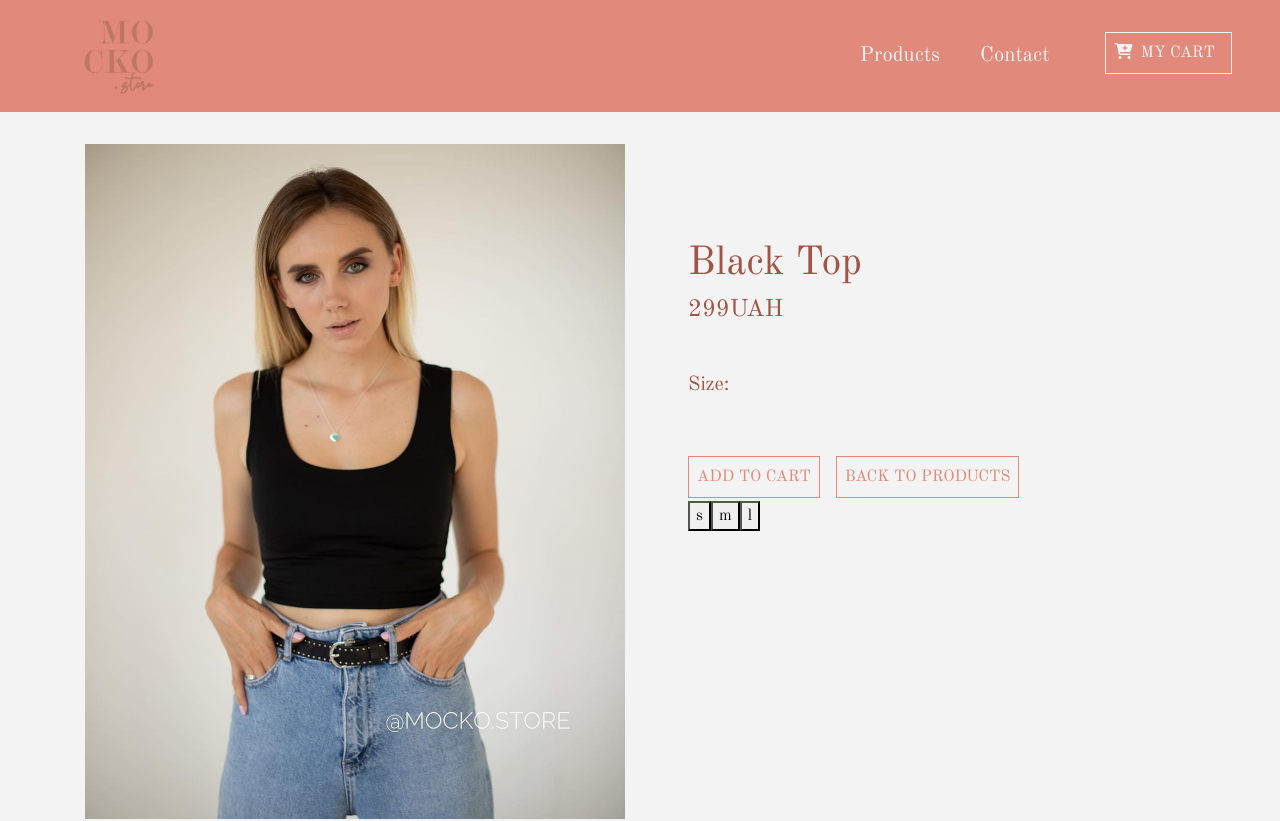
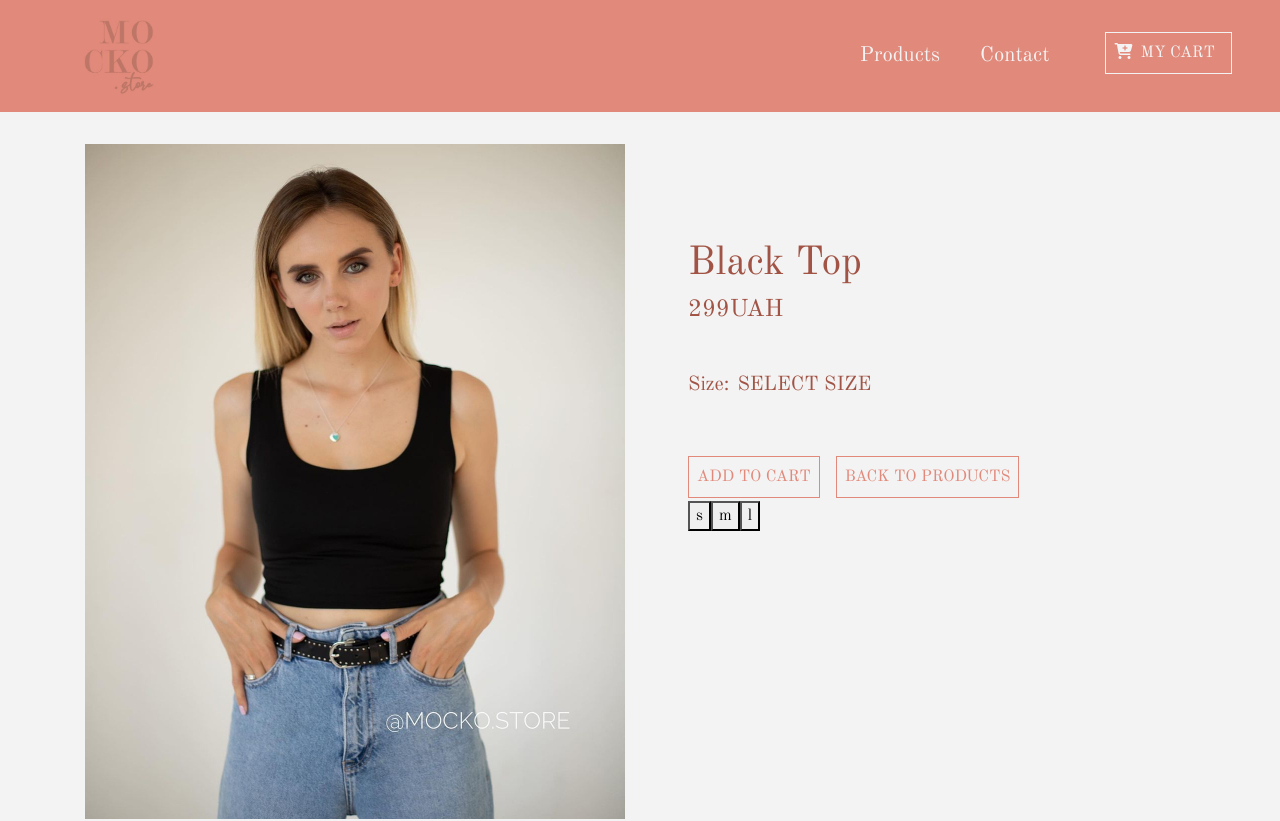
Before and after one commit to veronikadumalo/e-commerce, a React (Create React App) app: page /details in a window 1280 px wide. Shown: the top 821 px of the page. Built offline with nearby package versions, Linux system fonts and the light colour scheme.

Commit message:
change the initial size value and create new value size

```diff
--- a/src/components/Details.js
+++ b/src/components/Details.js
@@ -16,7 +16,7 @@ export default class Details extends Component {
         return (
             <ProductConsumer>
                 {value => {
-                    const { id, title, price, inCart, selectedSize } = value.detailProduct;
+                    const { id, title, price, inCart, selectedSize, size} = value.detailProduct;
 
                     return (
 
@@ -30,7 +30,7 @@ export default class Details extends Component {
                                     <h4>{price}<span className="text-uppercase">uah</span></h4>
                                     <div className="row mx-auto my-5 align-items-end">
                                         <h5 className="mr-2">size:</h5>
-                                        <h5 className="">{selectedSize}</h5>
+                                        <h5 className="text-uppercase">{selectedSize}</h5>
                                     </div>
                                     <div >
                                         <button className="detail-button mr-3"
--- a/src/context.js
+++ b/src/context.js
@@ -25,6 +25,7 @@ class ProductProvider extends Component {
     sSize = (id) => {
         const product = this.getItem(id);
         product.selectedSize = "s";
+        product.size = true;
         this.setState(() => {
             return { detailProduct: product }
         });
--- a/src/data.js
+++ b/src/data.js
@@ -5,7 +5,8 @@ export const storeProducts = [{
     img: "img/black-top.jpg",
     imgOver: "img/black-top2.jpg",
     moreImg: ["img/black-top.jpg", "img/black-top2.jpg", "img/black-top3.jpg",  "img/black-top5.jpg"],
-    selectedSize: null,
+    selectedSize: "select size",
+    size: false,
     inCart: false,
     count: 0,
     total: 0
@@ -16,7 +17,8 @@ export const storeProducts = [{
         img: "img/beige-top.jpg",
         imgOver: "img/beige-top1.jpg",
     moreImg: ["img/beige-top.jpg", "img/beige-top1.jpg", "img/beige-top2.jpg","img/beige-top3.jpg","img/beige-top4.jpg",],
-    selectedSize: null,
+    selectedSize: "select size",
+        size: false,
     inCart: false,
     count: 0,
     total: 0
@@ -27,7 +29,8 @@ export const storeProducts = [{
         img: "img/blue-electrician-longsleeve.jpg",
         imgOver: "img/blue-electrician-longsleeve3.jpg",
     moreImg: ["img/blue-electrician-longsleeve.jpg","img/blue-electrician-longsleeve1.jpg","img/blue-electrician-longsleeve2.jpg","img/blue-electrician-longsleeve3.jpg",],
-    selectedSize: null,
+        selectedSize: "select size",
+        size: false,
     inCart: false,
     count: 0,
     total: 0
@@ -38,7 +41,8 @@ export const storeProducts = [{
         img: "img/white-longsleeve.jpg",
         imgOver: "img/white-longsleeve1.jpg",
     moreImg: ["img/white-longsleeve.jpg", "img/white-longsleeve1.jpg", "img/white-longsleeve2.jpg", "img/white-longsleeve3.jpg"],
-    selectedSize: null,
+        selectedSize: "select size",
+        size: false,
     inCart: false,
     count: 0,
     total: 0
@@ -49,7 +53,8 @@ export const storeProducts = [{
         img: "img/black-longsleeve.jpg",
         imgOver: "img/black-longsleeve1.jpg",
     moreImg: ["img/black-longsleeve.jpg", "img/black-longsleeve1.jpg", "img/black-longsleeve2.jpg", "img/black-longsleeve3.jpg"],
-    selectedSize: null,
+        selectedSize: "select size",
+        size: false,
     inCart: false,
     count: 0,
     total: 0
@@ -60,7 +65,8 @@ export const storeProducts = [{
         img: "img/white-tshirt.jpg",
         imgOver: "img/white-tshirt1.jpg",
     moreImg: ["img/white-tshirt.jpg","img/white-tshirt1.jpg"],
-    selectedSize: null,
+        selectedSize: "select size",
+        size: false,
     inCart: false,
     count: 0,
     total: 0
@@ -71,7 +77,8 @@ export const storeProducts = [{
         img: "img/black-tshirt.jpg",
         imgOver: "img/black-tshirt1.jpg",
     moreImg: ["img/black-tshirt.jpg", "img/black-tshirt1.jpg", "img/black-tshirt2.jpg", "img/black-tshirt3.jpg"],
-    selectedSize: null,
+        selectedSize: "select size",
+        size: false,
     inCart: false,
     count: 0,
     total: 0
@@ -82,7 +89,8 @@ export const storeProducts = [{
         img: "img/black-dress.jpg",
         imgOver: "img/black-dress1.jpg",
     moreImg: ["img/black-dress.jpg", "img/black-dress1.jpg", "img/black-dress2.jpg", "img/black-dress3.jpg"],
-    selectedSize: null,
+        selectedSize: "select size",
+        size: false,
     inCart: false,
     count: 0,
     total: 0
@@ -93,7 +101,8 @@ export const storeProducts = [{
         img: "img/black-sportsuit.jpg",
         imgOver: "img/black-sportsuit1.jpg",
     moreImg: ["img/black-sportsuit.jpg", "img/black-sportsuit1.jpg"],
-    selectedSize: null,
+        selectedSize: "select size",
+        size: false,
     inCart: false,
     count: 0,
     total: 0
@@ -104,7 +113,8 @@ export const storeProducts = [{
         img: "img/grey-sportsuit.jpg",
         imgOver: "img/grey-sportsuit1.jpg",
     moreImg: ["img/grey-sportsuit.jpg", "img/grey-sportsuit1.jpg", "img/grey-sportsuit2.jpg"],
-    selectedSize: null,
+        selectedSize: "select size",
+        size: false,
     inCart: false,
     count: 0,
     total: 0
@@ -115,7 +125,8 @@ export const storeProducts = [{
         img: "img/darkblue-suit.jpg",
         imgOver: "img/darkblue-suit1.jpg",
     moreImg: ["img/darkblue-suit.jpg", "img/darkblue-suit1.jpg", "img/darkblue-suit2.jpg", "img/darkblue-suit3.jpg"],
-    selectedSize: null,
+        selectedSize: "select size",
+        size: false,
     inCart: false,
     count: 0,
     total: 0
@@ -126,7 +137,8 @@ export const storeProducts = [{
         img: "img/brown-one-shoulder.jpg",
         imgOver: "img/brown-one-shoulder1.jpg",
     moreImg: ["img/brown-one-shoulder.jpg", "img/brown-one-shoulder1.jpg", "img/brown-one-shoulder2.jpg",],
-    selectedSize: null,
+        selectedSize: "select size",
+        size: false,
     inCart: false,
     count: 0,
     total: 0
@@ -137,7 +149,8 @@ export const storeProducts = [{
         img: "img/grey-one-shoulder.jpg",
         imgOver: "img/grey-one-shoulder1.jpg",
     moreImg: ["img/grey-one-shoulder.jpg", "img/grey-one-shoulder1.jpg", "img/grey-one-shoulder2.jpg"],
-    selectedSize: null,
+        selectedSize: "select size",
+        size: false,
     inCart: false,
     count: 0,
     total: 0
@@ -148,7 +161,8 @@ export const storeProducts = [{
         img: "img/black-one-shoulder.jpg",
         imgOver: "img/black-one-shoulder1.jpg",
     moreImg: ["img/black-one-shoulder.jpg", "img/black-one-shoulder1.jpg"],
-    selectedSize: null,
+        selectedSize: "select size",
+        size: false,
     inCart: false,
     count: 0,
     total: 0
@@ -159,7 +173,8 @@ export const storeProducts = [{
         img: "img/white-down-jacket.jpg",
         imgOver: "img/white-down-jacket1.jpg",
     moreImg: ["img/white-down-jacket.jpg", "img/white-down-jacket1.jpg", "img/white-down-jacket2.jpg", "img/white-down-jacket3.jpg", "img/white-down-jacket4.jpg",],
-   selectedSize: null,
+        selectedSize: "select size",
+        size: false,
     inCart: false,
     count: 0,
     total: 0
@@ -170,7 +185,8 @@ export const storeProducts = [{
         img: "img/black-down-jacket.jpg",
         imgOver: "img/black-down-jacket1.jpg",
     moreImg: ["img/black-down-jacket.jpg", "img/black-down-jacket1.jpg"],
-    selectedSize: null,
+        selectedSize: "select size",
+        size: false,
     inCart: false,
     count: 0,
     total: 0
@@ -181,7 +197,8 @@ export const storeProducts = [{
         img: "img/black-shorts.jpg",
         imgOver: "img/black-shorts1.jpg",
     moreImg: ["img/black-shorts.jpg","img/black-shorts1.jpg","img/black-shorts2.jpg"],
-    selectedSize: null,
+        selectedSize: "select size",
+        size: false,
     inCart: false,
     count: 0,
     total: 0
@@ -192,7 +209,8 @@ export const storeProducts = [{
         img: "img/blue-dress.jpg",
         imgOver: "img/blue-dress1.jpg",
     moreImg: ["img/blue-dress.jpg", "img/blue-dress1.jpg", "img/blue-dress2.jpg", "img/blue-dress3.jpg", "img/blue-dress4.jpg"],
-    selectedSize: null,
+        selectedSize: "select size",
+        size: false,
     inCart: false,
     count: 0,
     total: 0
@@ -203,7 +221,8 @@ export const storeProducts = [{
         img: "img/whire-dress.jpg",
         imgOver: "img/whire-dress3.jpg",
     moreImg: ["img/whire-dress.jpg", "img/whire-dress1.jpg", "img/whire-dress2.jpg", "img/whire-dress3.jpg", "img/whire-dress4.jpg"],
-    selectedSize: null,
+        selectedSize: "select size",
+        size: false,
     inCart: false,
     count: 0,
     total: 0
@@ -216,7 +235,8 @@ export const detailProduct = {
     img: "img/black-top.jpg",
     imgOver: "img/black-top1.jpg",
     moreImg: ["img/black-top.jpg",  "img/black-top2.jpg", "img/black-top3.jpg",  "img/black-top5.jpg"],
-    selectedSize: null,
+    selectedSize: "select size",
+    size: false,
     inCart: false,
     count: 0,
     total: 0
```
